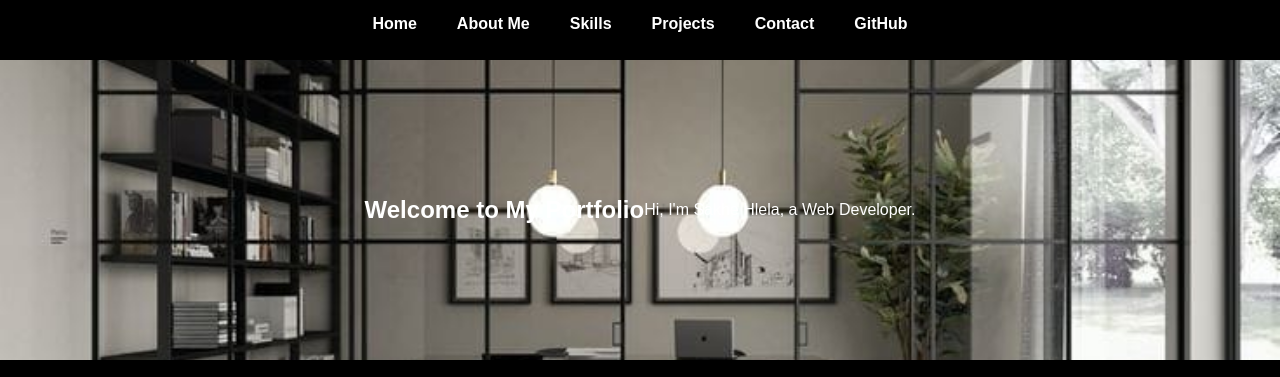
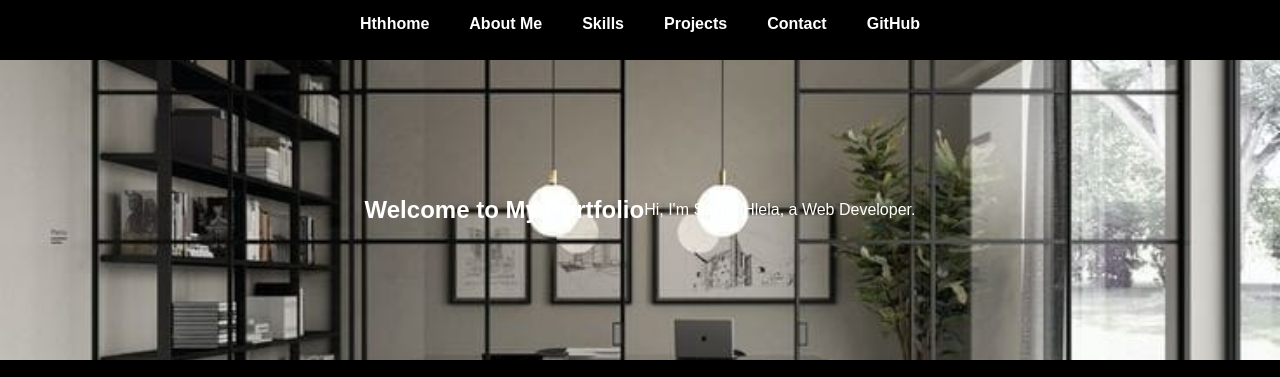
Before and after one commit to sakhehlela/Portfolio_Website, a website: page index.html in a window 1280 px wide. Shown: the top 377 px of the page. Drawn offline with Linux system fonts and the light colour scheme; files whose address does not match are found by name.

Commit message:
initial commit

```diff
--- a/index.html
+++ b/index.html
@@ -12,7 +12,7 @@
     <header>
         <nav>
             <ul>
-                <li><a href="#home">Home</a></li>
+                <li><a href="#home">Hthhome</a></li>
                 <li><a href="#about">About Me</a></li>
                 <li><a href="#skills">Skills</a></li>
                 <li><a href="#projects">Projects</a></li>
```
